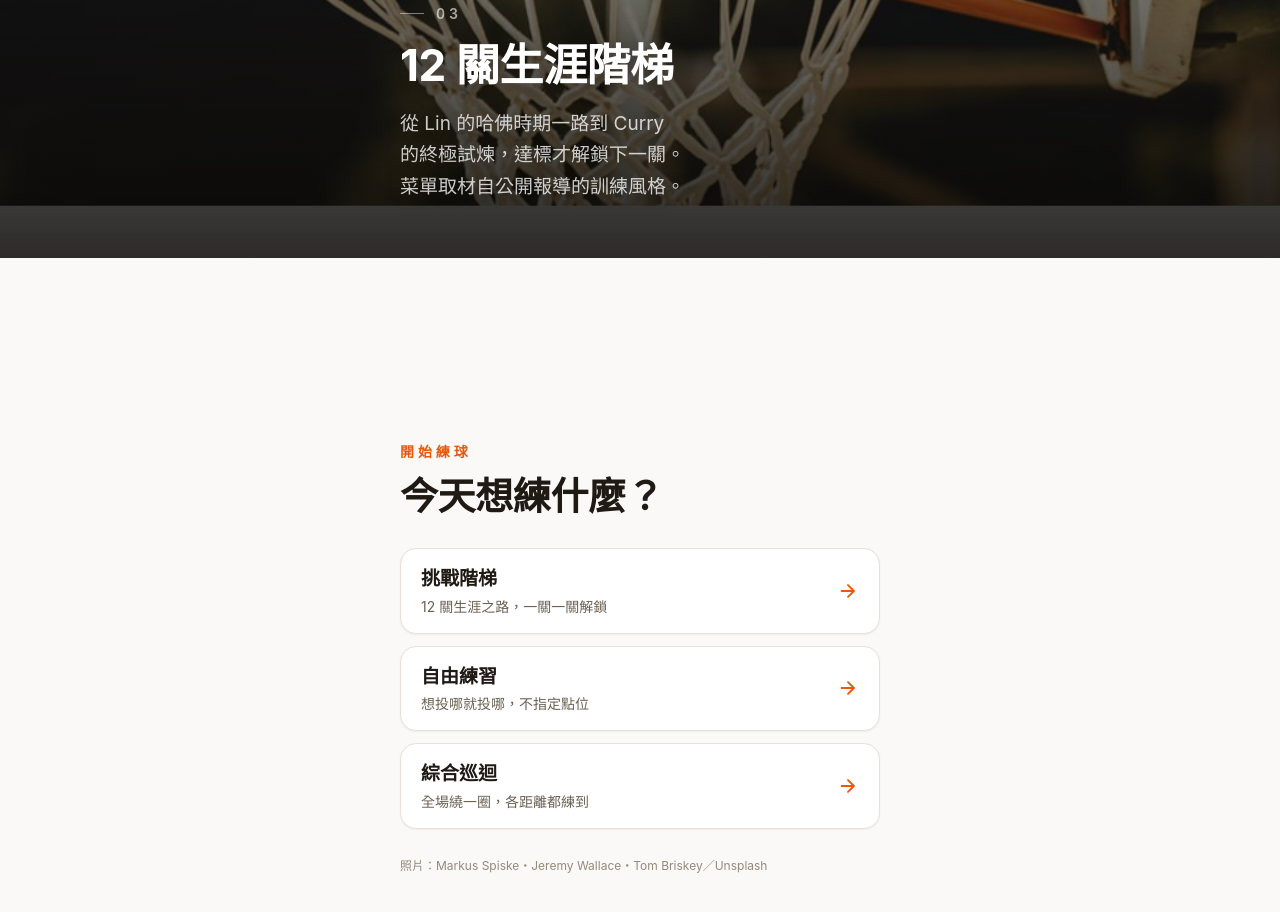
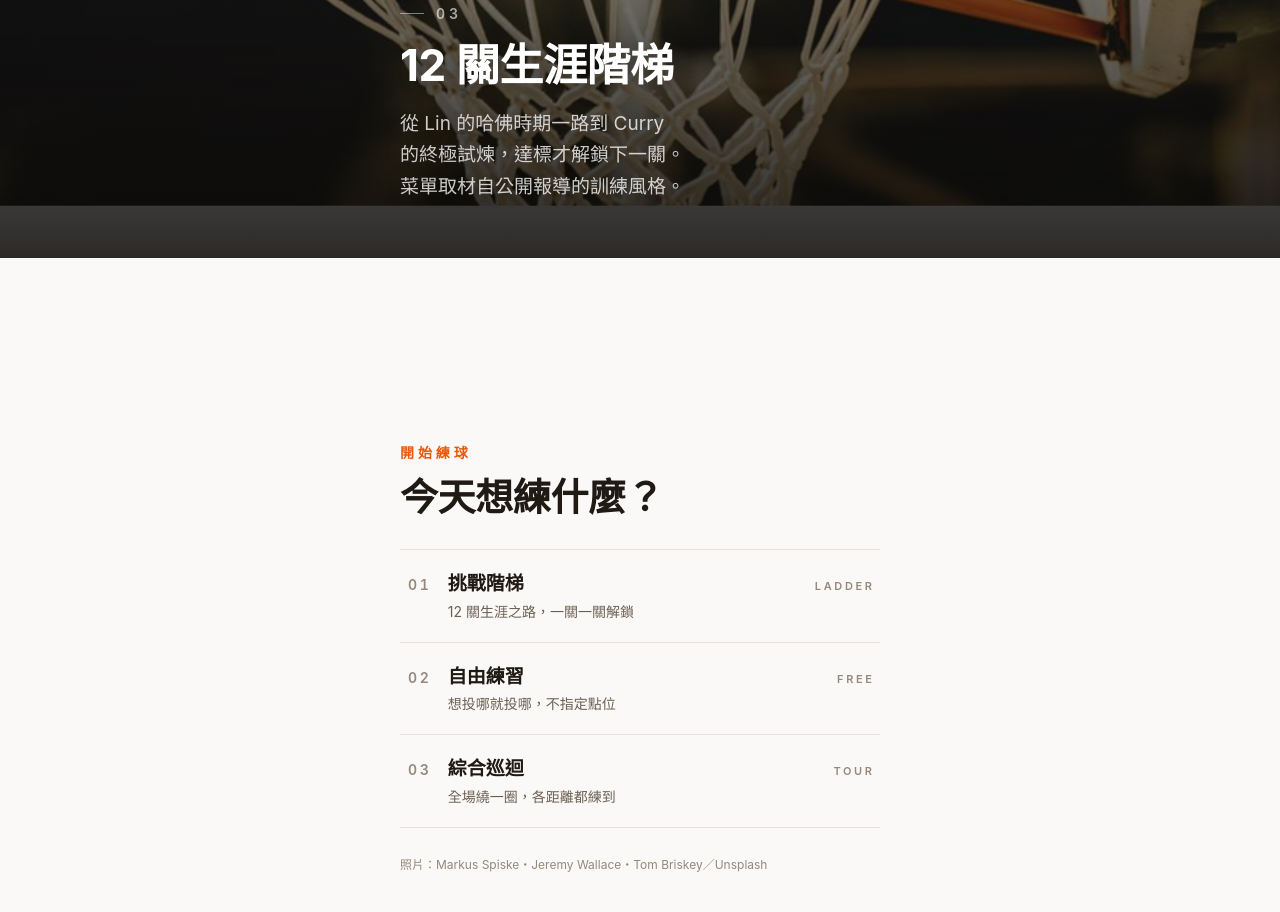
Before and after one commit to lioneer32232002-commits/shot-ledger, a plain HTML site: page index.html in a window 1280 px wide. Shown: the part 2142-3054 px from the top of the page. Drawn offline with Linux system fonts and the light colour scheme.

Commit message:
M6.3：首頁入口改為紙本目錄式（拿掉卡片與箭頭）
三張白卡＋單線條箭頭太像通用 App 元件，跟前三屏的照片／序號／
細橫線語彙斷開。改成四條細線分隔的三列目錄：左邊 01/02/03 接續
前三屏序號，右邊 LADDER／FREE／TOUR 當版式配重，箭頭移除。
hover / focus-visible 時橘線由左往右畫滿該列底部，序號與標籤轉橘。

- align-items 用 baseline 而非 start：三欄字級 14／18／11px 不同，
  盒子頂端對齊會讓序號與標籤往上飄（實測差 6.6px／10.6px）。
- 橘線用 left/right 撐滿 ＋ scaleX 縮放，不動 width，避免每幀重排。
- :active 鋪淡橘底當按壓回饋（手機沒有 hover）。
- SW 快取版號 v12 → v13。

Co-Authored-By: Claude Opus 4.8 <noreply@anthropic.com>

```diff
--- a/css/app.css
+++ b/css/app.css
@@ -3490,41 +3490,68 @@ body.is-home .app-main {
   letter-spacing: -0.01em;
 }
 
+/* 目錄式列表：拿掉卡片間距，改由每列自己的底線分隔，第一條線落在 list 上緣 */
 .home-entries__list {
   margin-top: var(--space-6);
   display: flex;
   flex-direction: column;
-  gap: var(--space-3);
+  border-top: 1px solid var(--color-border);
 }
 
 .home-entry {
-  display: flex;
-  align-items: center;
-  justify-content: space-between;
-  gap: var(--space-4);
+  display: grid;
+  grid-template-columns: auto 1fr auto;
+  /* baseline 而不是 start：三欄字級不同（14／18／11px），盒子頂端對齊會讓序號與標籤往上飄 */
+  align-items: baseline;
+  column-gap: var(--space-4);
   width: 100%;
   min-height: 76px;
-  padding: var(--space-4) var(--space-5);
-  border: 1px solid var(--color-border);
-  border-radius: var(--radius-lg);
-  background: var(--color-surface);
-  box-shadow: var(--shadow-sm);
+  padding: var(--space-5) var(--space-2);
+  background: none;
+  border-bottom: 1px solid var(--color-border);
   text-align: left;
   cursor: pointer;
-  transition:
-    border-color var(--transition-med),
-    transform var(--transition-med),
-    box-shadow var(--transition-med);
-}
-
-.home-entry:hover,
-.home-entry:focus-visible {
-  border-color: var(--color-accent);
-  box-shadow: var(--shadow-md);
-}
-
+  position: relative; /* 給 ::after 的橘線定位 */
+}
+
+/* 這條線取代箭頭：hover / focus 時從左往右畫滿，蓋在底線上當作「可點」回饋。
+   左右撐滿後用 scaleX 縮放，而不是動 width——縮放只跑合成層，不會每一幀觸發重排。 */
+.home-entry::after {
+  content: '';
+  position: absolute;
+  left: 0;
+  right: 0;
+  bottom: -1px;
+  height: 1px;
+  background: var(--color-accent);
+  transform: scaleX(0);
+  transform-origin: left;
+  transition: transform var(--transition-med);
+}
+
+.home-entry:hover::after,
+.home-entry:focus-visible::after {
+  transform: scaleX(1);
+}
+
+.home-entry:hover .home-entry__num,
+.home-entry:hover .home-entry__tag,
+.home-entry:focus-visible .home-entry__num,
+.home-entry:focus-visible .home-entry__tag {
+  color: var(--color-accent);
+}
+
+/* 手機沒有 hover，按壓時整列鋪一層很淡的暖色底當回饋（專案已用過 color-mix，故不退回 rgba） */
 .home-entry:active {
-  transform: scale(0.985);
+  background: color-mix(in srgb, var(--color-accent) 6%, transparent);
+}
+
+.home-entry__num {
+  font-size: var(--text-sm);
+  font-weight: 600;
+  letter-spacing: 0.2em;
+  font-variant-numeric: tabular-nums;
+  color: var(--color-text-faint);
 }
 
 .home-entry__text {
@@ -3544,16 +3571,13 @@ body.is-home .app-main {
   color: var(--color-text-muted);
 }
 
-.home-entry__arrow {
-  flex: none;
-  width: 22px;
-  height: 22px;
-  color: var(--color-accent);
-  transition: transform var(--transition-med);
-}
-
-.home-entry:hover .home-entry__arrow {
-  transform: translateX(3px);
+.home-entry__tag {
+  font-size: 11px;
+  font-weight: 600;
+  letter-spacing: 0.24em;
+  color: var(--color-text-faint);
+  /* letter-spacing 會在最後一個字後面多加一格，看起來像沒貼齊右緣——負 margin 補回來（同 .home-wordmark__sub） */
+  margin-right: -0.24em;
 }
 
 .home-entries__credit {
@@ -3563,6 +3587,10 @@ body.is-home .app-main {
 }
 
 @media (prefers-reduced-motion: reduce) {
+  .home-entry::after {
+    transition: none;
+  }
+
   .home-hero__img {
     transform: scale(1.02) !important; /* 視差關閉，只留極輕微的裁切餘裕 */
   }
--- a/js/home.js
+++ b/js/home.js
@@ -36,9 +36,9 @@ const SECTIONS = [
 ];
 
 const ENTRIES = [
-  { menu: null, title: '挑戰階梯', sub: '12 關生涯之路，一關一關解鎖' },
-  { menu: 'free', title: '自由練習', sub: '想投哪就投哪，不指定點位' },
-  { menu: 'world', title: '綜合巡迴', sub: '全場繞一圈，各距離都練到' },
+  { menu: null, n: '01', title: '挑戰階梯', sub: '12 關生涯之路，一關一關解鎖', tag: 'LADDER' },
+  { menu: 'free', n: '02', title: '自由練習', sub: '想投哪就投哪，不指定點位', tag: 'FREE' },
+  { menu: 'world', n: '03', title: '綜合巡迴', sub: '全場繞一圈，各距離都練到', tag: 'TOUR' },
 ];
 
 let root = null;
@@ -121,17 +121,18 @@ function renderWordmarkHtml() {
   `;
 }
 
+// SPEC_M6.3：入口從卡片改成目錄列——序號延續前三屏 01/02/03 的語彙，
+// 讓第四屏跟前面連成同一本紀錄本，而不是另外長出一組通用 App 卡片。
 function renderEntriesHtml() {
   const cards = ENTRIES.map(
     (e) => `
       <button class="home-entry" data-menu="${e.menu === null ? '' : e.menu}">
+        <span class="home-entry__num">${e.n}</span>
         <span class="home-entry__text">
           <span class="home-entry__title">${e.title}</span>
           <span class="home-entry__sub">${e.sub}</span>
         </span>
-        <svg class="home-entry__arrow" viewBox="0 0 24 24" fill="none" aria-hidden="true">
-          <path d="M5 12h13M12 5.5 18.5 12 12 18.5" stroke="currentColor" stroke-width="2" stroke-linecap="round" stroke-linejoin="round" />
-        </svg>
+        <span class="home-entry__tag" aria-hidden="true">${e.tag}</span>
       </button>
     `
   ).join('');
--- a/sw.js
+++ b/sw.js
@@ -2,7 +2,7 @@
 // Shot Ledger Service Worker：network-first、離線才吃快取，避免舊版黏住小站。
 // 改版時把 CACHE_NAME 版號遞增，activate 階段會自動清掉舊版快取。
 
-const CACHE_NAME = 'shotledger-v12';
+const CACHE_NAME = 'shotledger-v13';
 
 // 開站必要資源：首頁殼、樣式、全部程式模組、manifest、兩顆 icon。
 // favicon 是 index.html 內嵌的 data URI，不需要另外列。
```
Also changed, not shown: 1 other file.
